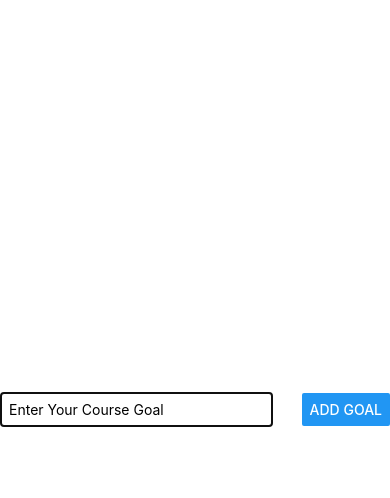
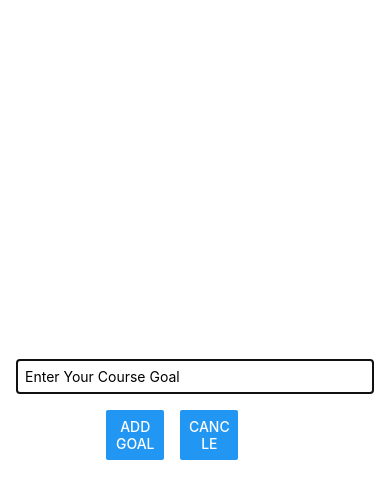
Before and after one commit to shaikat17/goal-list-react-native, a React Native app: screen / in a window 390 px wide. Both pictures are taken after a click on the button "ADD NEW GOAL". Shown: the top 498 px of the page. Built offline with nearby package versions, Linux system fonts and the light colour scheme.

Commit message:
modal closs btn and modal close on new item added functionality added

```diff
--- a/App.js
+++ b/App.js
@@ -18,6 +18,7 @@ export default function App() {
   const addGoalHandler = () => {
     setGoalList(goals => [...goals, inputValue])
     setInputValue('')
+    modalValueHandle()
     // console.log('hello')
   }
 
@@ -27,14 +28,14 @@ export default function App() {
   }
 
   const modalValueHandle = () => {
-    setModalValue(true)
+    setModalValue(!modalValue)
   }
 
 
   return (
     <View style={styles.appContainer}>
       <Button title='Add New Goal' color='#eb3b5a' onPress={modalValueHandle} />
-      <Goalinput addGoalHandler={addGoalHandler} visValue={modalValue} value={inputValue} goalInputHandler={goalInputHandler} />
+      <Goalinput addGoalHandler={addGoalHandler} modalValueHandle={modalValueHandle} visValue={modalValue} value={inputValue} goalInputHandler={goalInputHandler} />
       <View style={styles.goalsContainer}>
         <FlatList data={goalList} renderItem={item => {
           return (
--- a/components/Goalinput.js
+++ b/components/Goalinput.js
@@ -1,7 +1,7 @@
 import React from "react";
 import { Button, Modal, StyleSheet, TextInput, View } from "react-native";
 
-const Goalinput = ({ goalInputHandler, addGoalHandler, value, visValue }) => {
+const Goalinput = ({ goalInputHandler, addGoalHandler, value, visValue, modalValueHandle }) => {
   // console.log(props)
   return (
     <Modal visible={visValue} animationType="slide">
@@ -12,7 +12,16 @@ const Goalinput = ({ goalInputHandler, addGoalHandler, value, visValue }) => {
           placeholder="Enter Your Course Goal"
           onChangeText={goalInputHandler}
         />
-        <Button title="Add Goal" onPress={addGoalHandler} />
+        <View style={styles.buttonContainer}>
+            <View style={styles.button}>
+            <Button title="Add Goal" onPress={addGoalHandler} />
+            </View>
+            <View style={styles.button}>
+            <Button title="Cancle" onPress={modalValueHandle} />
+            </View>
+
+
+        </View>
       </View>
     </Modal>
   );
@@ -23,18 +32,25 @@ export default Goalinput;
 const styles = StyleSheet.create({
   inputContainer: {
     flex: 1,
-    flexDirection: "row",
-    justifyContent: "space-between",
+    justifyContent: "center",
     alignItems: "center",
     marginBottom: 24,
     borderBottomWidth: 1,
     borderBottomColor: "#cccccc",
+    padding: 16,
   },
   inputField: {
     borderWidth: 1,
     borderColor: "#cccccc",
-    width: "70%",
-    marginRight: 8,
-    padding: 8,
+    width: "100%",
+    padding: 8
   },
+  buttonContainer: {
+    flexDirection: 'row',
+    marginTop: 16
+  },
+  button: {
+    width: '30%',
+    marginHorizontal: 8
+  }
 });
```
